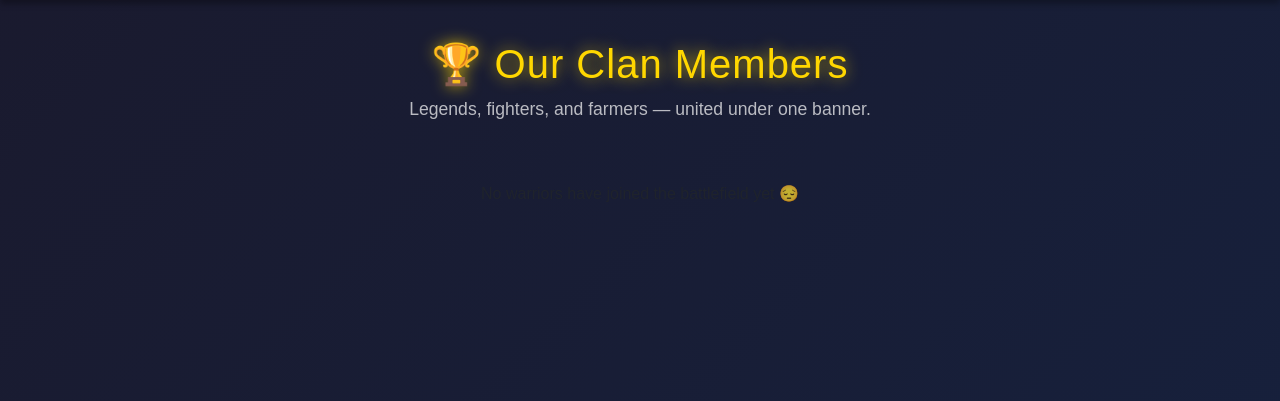
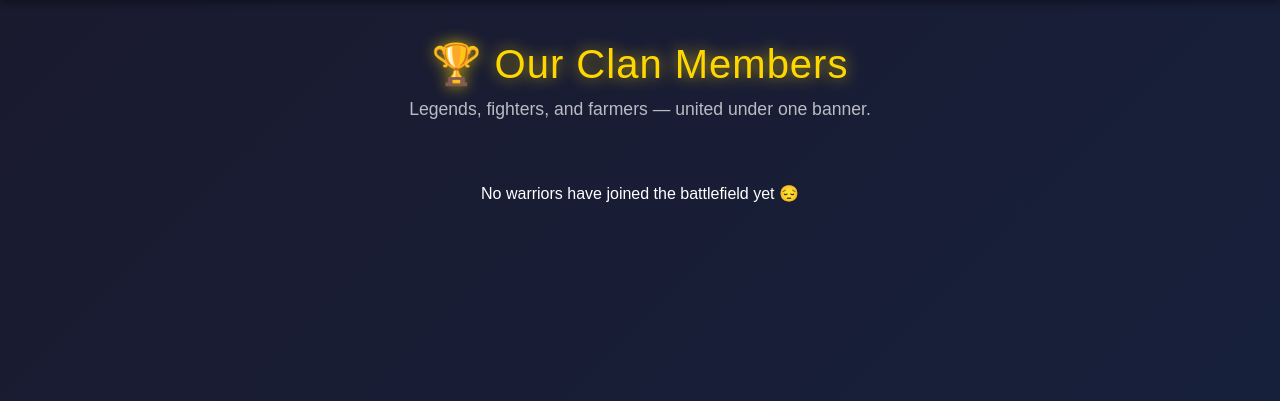
Before and after one commit to peejaykoy12345/ourclan-official-site, a Flask app: page /members in a window 1280 px wide. Shown: the part 79-480 px from the top of the page. Run offline with Flask 3, Linux system fonts and the light colour scheme; some web fonts are replaced.

Commit message:
Made the text No warriors have joined the battlefield yet not text muted so that it is visible

```diff
--- a/OurClan/templates/members.html
+++ b/OurClan/templates/members.html
@@ -147,7 +147,7 @@
     </div>
 {% else %}
     <div class="text-center">
-        <p class="text-muted">No warriors have joined the battlefield yet 😔</p>
+        <p>No warriors have joined the battlefield yet 😔</p>
     </div>
 {% endif %}
 {% endblock %}
```
